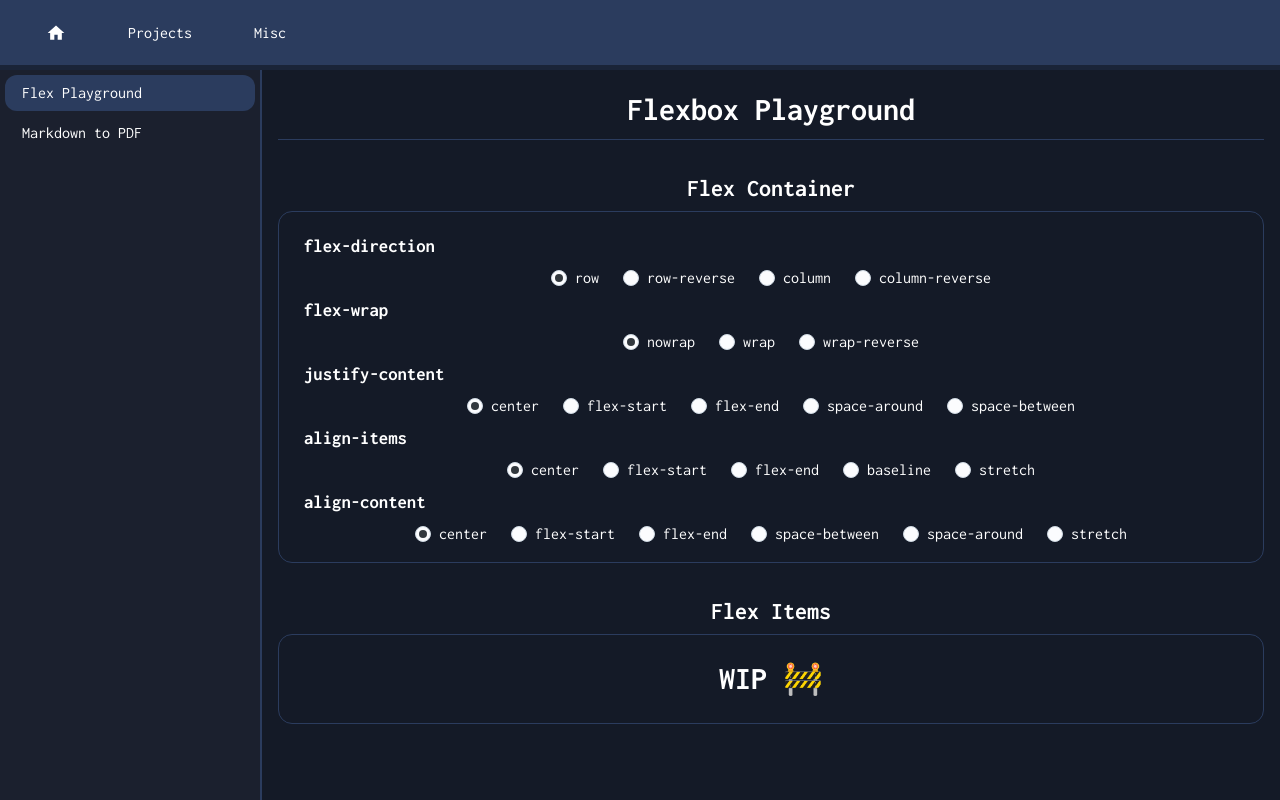
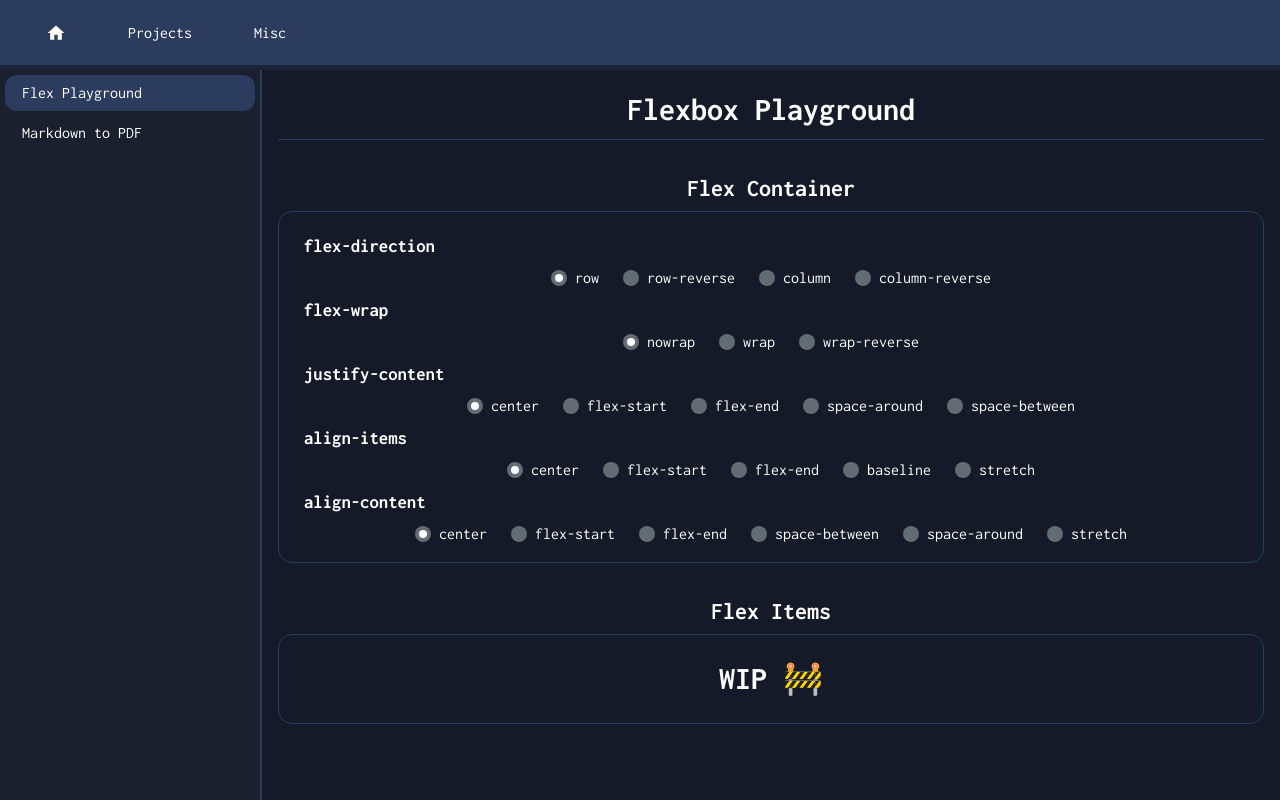
Before and after one commit to scoogii/portfolio, a Next.js app: page /misc in a window 1280 px wide. Built offline with nearby package versions, Linux system fonts and the light colour scheme.

Commit message:
change radio variants to solid from outlined

```diff
--- a/app/_components/FlexPlayground/container/AlignContent.jsx
+++ b/app/_components/FlexPlayground/container/AlignContent.jsx
@@ -9,27 +9,48 @@ const AlignContent = ({ headingStyle, groupStyle }) => {
         orientation="horizontal"
         sx={groupStyle}
       >
-        <Radio value="center" label="center" size="sm" color="neutral" />
+        <Radio
+          value="center"
+          label="center"
+          size="sm"
+          color="neutral"
+          variant="solid"
+        />
         <Radio
           value="flex-start"
           label="flex-start"
           size="sm"
           color="neutral"
+          variant="solid"
         />
-        <Radio value="flex-end" label="flex-end" size="sm" color="neutral" />
+        <Radio
+          value="flex-end"
+          label="flex-end"
+          size="sm"
+          color="neutral"
+          variant="solid"
+        />
         <Radio
           value="space-between"
           label="space-between"
           size="sm"
           color="neutral"
+          variant="solid"
         />
         <Radio
           value="space-around"
           label="space-around"
           size="sm"
           color="neutral"
+          variant="solid"
         />
-        <Radio value="stretch" label="stretch" size="sm" color="neutral" />
+        <Radio
+          value="stretch"
+          label="stretch"
+          size="sm"
+          color="neutral"
+          variant="solid"
+        />
       </RadioGroup>
     </>
   );
--- a/app/_components/FlexPlayground/container/AlignItems.jsx
+++ b/app/_components/FlexPlayground/container/AlignItems.jsx
@@ -9,16 +9,41 @@ const AlignItems = ({ headingStyle, groupStyle }) => {
         orientation="horizontal"
         sx={groupStyle}
       >
-        <Radio value="center" label="center" size="sm" color="neutral" />
+        <Radio
+          value="center"
+          label="center"
+          size="sm"
+          color="neutral"
+          variant="solid"
+        />
         <Radio
           value="flex-start"
           label="flex-start"
           size="sm"
           color="neutral"
+          variant="solid"
         />
-        <Radio value="flex-end" label="flex-end" size="sm" color="neutral" />
-        <Radio value="baseline" label="baseline" size="sm" color="neutral" />
-        <Radio value="stretch" label="stretch" size="sm" color="neutral" />
+        <Radio
+          value="flex-end"
+          label="flex-end"
+          size="sm"
+          color="neutral"
+          variant="solid"
+        />
+        <Radio
+          value="baseline"
+          label="baseline"
+          size="sm"
+          color="neutral"
+          variant="solid"
+        />
+        <Radio
+          value="stretch"
+          label="stretch"
+          size="sm"
+          color="neutral"
+          variant="solid"
+        />
       </RadioGroup>
     </>
   );
--- a/app/_components/FlexPlayground/container/FlexDirection.jsx
+++ b/app/_components/FlexPlayground/container/FlexDirection.jsx
@@ -5,19 +5,33 @@ const FlexDirection = ({ headingStyle, groupStyle }) => {
     <>
       <h3 style={headingStyle}>flex-direction</h3>
       <RadioGroup defaultValue="row" orientation="horizontal" sx={groupStyle}>
-        <Radio value="row" label="row" size="sm" color="neutral" />
+        <Radio
+          value="row"
+          label="row"
+          size="sm"
+          color="neutral"
+          variant="solid"
+        />
         <Radio
           value="row-reverse"
           label="row-reverse"
           size="sm"
           color="neutral"
+          variant="solid"
         />
-        <Radio value="column" label="column" size="sm" color="neutral" />
+        <Radio
+          value="column"
+          label="column"
+          size="sm"
+          color="neutral"
+          variant="solid"
+        />
         <Radio
           value="column-reverse"
           label="column-reverse"
           size="sm"
           color="neutral"
+          variant="solid"
         />
       </RadioGroup>
     </>
--- a/app/_components/FlexPlayground/container/FlexWrap.jsx
+++ b/app/_components/FlexPlayground/container/FlexWrap.jsx
@@ -9,13 +9,26 @@ const FlexWrap = ({ headingStyle, groupStyle }) => {
         orientation="horizontal"
         sx={groupStyle}
       >
-        <Radio value="nowrap" label="nowrap" size="sm" color="neutral" />
-        <Radio value="wrap" label="wrap" size="sm" color="neutral" />
+        <Radio
+          value="nowrap"
+          label="nowrap"
+          size="sm"
+          color="neutral"
+          variant="solid"
+        />
+        <Radio
+          value="wrap"
+          label="wrap"
+          size="sm"
+          color="neutral"
+          variant="solid"
+        />
         <Radio
           value="wrap-reverse"
           label="wrap-reverse"
           size="sm"
           color="neutral"
+          variant="solid"
         />
       </RadioGroup>
     </>
--- a/app/_components/FlexPlayground/container/JustifyContent.jsx
+++ b/app/_components/FlexPlayground/container/JustifyContent.jsx
@@ -9,25 +9,40 @@ const JustifyContent = ({ headingStyle, groupStyle }) => {
         orientation="horizontal"
         sx={groupStyle}
       >
-        <Radio value="center" label="center" size="sm" color="neutral" />
+        <Radio
+          value="center"
+          label="center"
+          size="sm"
+          color="neutral"
+          variant="solid"
+        />
         <Radio
           value="flex-start"
           label="flex-start"
           size="sm"
           color="neutral"
+          variant="solid"
         />
-        <Radio value="flex-end" label="flex-end" size="sm" color="neutral" />
+        <Radio
+          value="flex-end"
+          label="flex-end"
+          size="sm"
+          color="neutral"
+          variant="solid"
+        />
         <Radio
           value="space-around"
           label="space-around"
           size="sm"
           color="neutral"
+          variant="solid"
         />
         <Radio
           value="space-between"
           label="space-between"
           size="sm"
           color="neutral"
+          variant="solid"
         />
       </RadioGroup>
     </>
```
